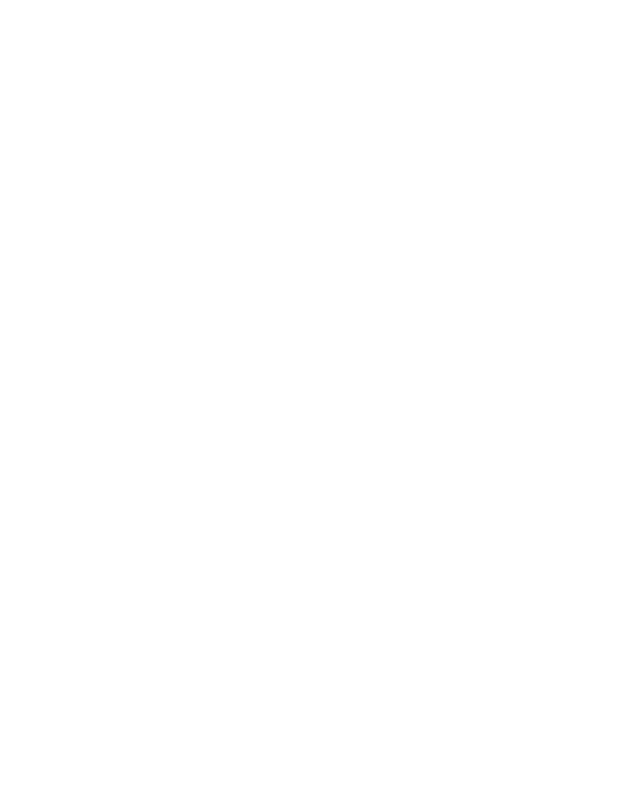
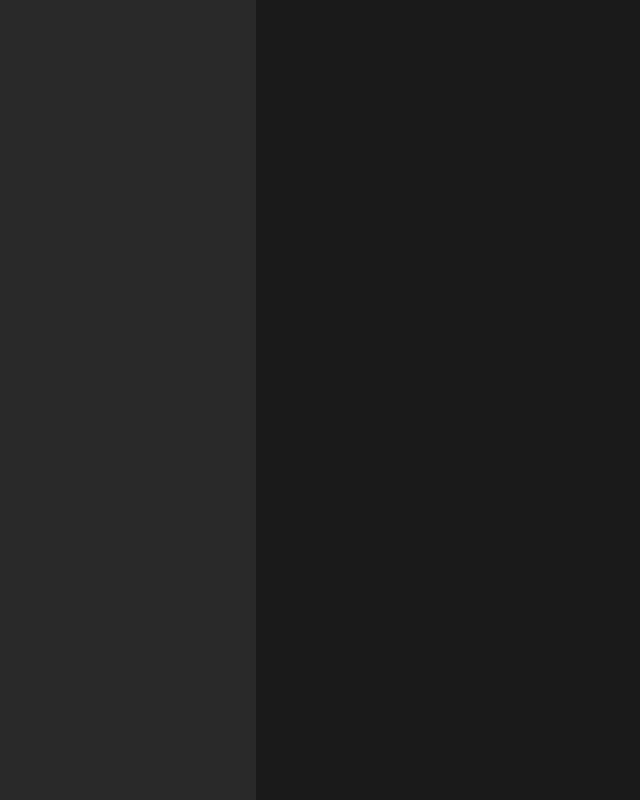
Before and after one commit to Ha0177/Todo-List-Project, a website built with webpack: page src/template.html in a window 1280 px wide. Shown: the whole page, without its empty margins (0-640 px from the left). Built offline with nearby package versions, Linux system fonts and the light colour scheme.

Commit message:
Implement basic task class and update layout styles

```diff
--- a/src/index.js
+++ b/src/index.js
@@ -1 +1,10 @@
 import "./style.css";
+
+class Task {
+    constructor(title, description, dueDate, priority) {
+        this.title = title;
+        this.description = description;
+        this.dueDate = dueDate;
+        this.priority = priority;
+    }
+}
--- a/src/style.css
+++ b/src/style.css
@@ -1 +1,29 @@
 @import url(https://cdn.jsdelivr.net/npm/modern-normalize@3.0.1/modern-normalize.min.css);
+
+body {
+    display: grid;
+    grid-template-areas: "sidebar main main main main";
+    height: 100dvh;
+}
+
+nav {
+    grid-area: sidebar;
+    width: 100%;
+    height: 100%;
+}
+
+main {
+    grid-area: main;
+}
+
+div.sidebar {
+    background-color: rgb(41, 41, 41);
+    width: 100%;
+    height: 100%;
+}
+
+div.main-content {
+    background-color: rgb(27, 27, 27);
+    height: 100%;
+    width: 100%;
+}
--- a/src/template.html
+++ b/src/template.html
@@ -3,9 +3,15 @@
 <head>
     <meta charset="UTF-8">
     <meta name="viewport" content="width=device-width, initial-scale=1.0">
-    <title>Webpack Template</title>
+    <title>ToDo List</title>
 </head>
 <body>
+    <nav>
+        <div class="sidebar"></div>
+    </nav>
 
+    <main>
+        <div class="main-content"></div>
+    </main>
 </body>
 </html>
```
